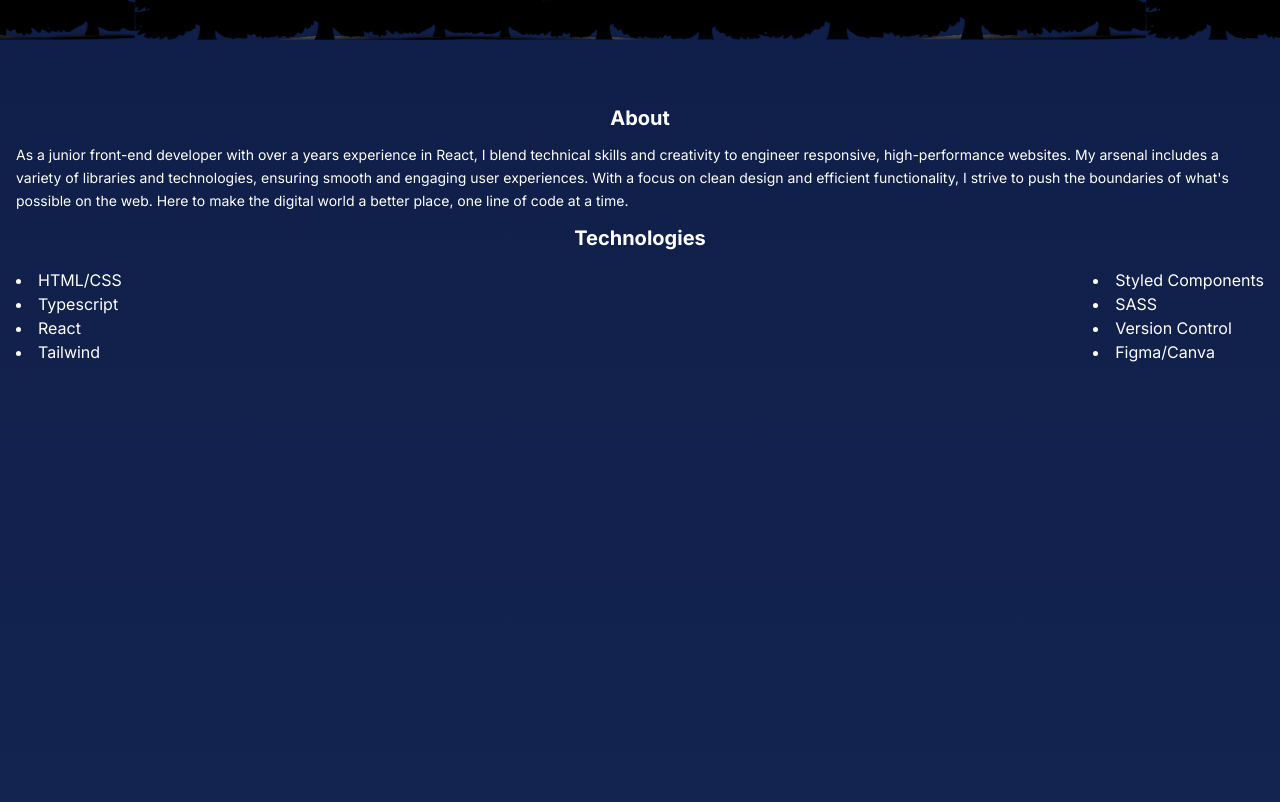
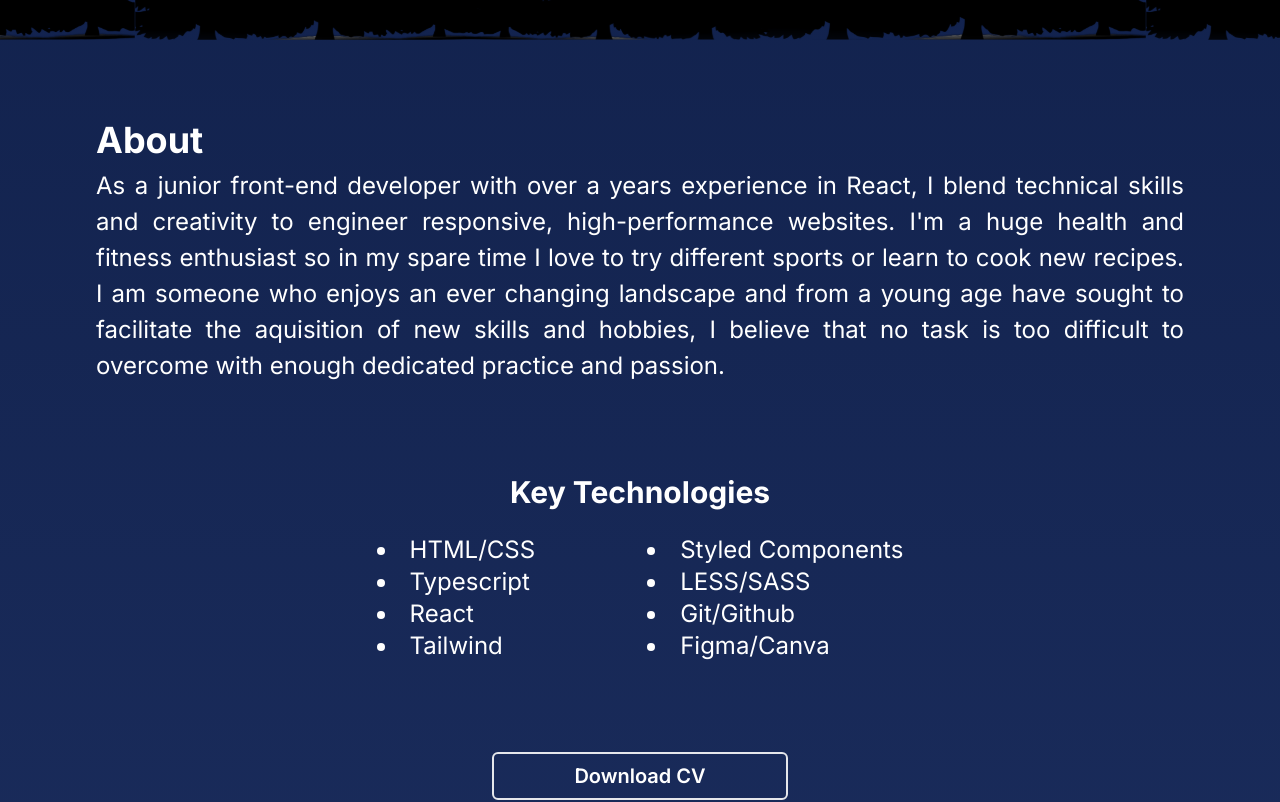
Before and after one commit to DavidJJennings/Portfolio-Website, a React (Vite) app: page / in a window 1280 px wide. Shown: the part 1560-2362 px from the top of the page. Built offline with nearby package versions, Linux system fonts and the light colour scheme.

Commit message:
About page completed and responsive, next is the projects section

```diff
--- a/src/App.tsx
+++ b/src/App.tsx
@@ -1,7 +1,8 @@
 import Hero from "./Components/Hero/Hero";
 import Nav from "./Components/Nav/Nav";
+import Projects from "./Components/Projects/Projects";
 import About from "./Components/Skills/About";
-import Skills from "./Components/Skills/Parallax";
+import Parallax from "./Components/Skills/Parallax";
 
 function App() {
   return (
@@ -14,16 +15,15 @@ function App() {
       </section>
 
       <section id="Skills/Technologies" className="h-screen snap-center">
-        <Skills />
+        <Parallax text={"Skills"} />
       </section>
-      <section id="Skills/Technologies" className="h-screen snap-center">
+      <section className="h-screen snap-center">
         <About />
       </section>
       <section id="Projects" className="h-screen snap-center">
-        Project1
+        <Parallax text={"Projects"} />
       </section>
-      <section className="h-screen snap-center">Project1</section>
-      <section className="h-screen snap-center">Project1</section>
+      <Projects />
       <section id="Contact" className="h-screen snap-center">
         Contact
       </section>
--- a/src/Components/Nav/Menu/Menu.tsx
+++ b/src/Components/Nav/Menu/Menu.tsx
@@ -32,7 +32,7 @@ const Menu = () => {
         },
       },
       closed: {
-        clipPath: `circle(${circleRadius} at 50px 50px)`, // Ensuring correct syntax here
+        clipPath: `circle(${circleRadius} at 40px 50px)`, // Ensuring correct syntax here
         transition: {
           type: "spring",
           stiffness: 400,
--- a/src/Components/Nav/Menu/ToggleBtn.tsx
+++ b/src/Components/Nav/Menu/ToggleBtn.tsx
@@ -10,7 +10,7 @@ const ToggleBtn: React.FC<Props> = (props) => {
   return (
     <button
       onClick={() => setOpen((prev) => !prev)}
-      className=" left-[50px] top-[50px] w-[30px] sm:w-[35px] md:w-[40px] lg:w-[50px] xl:w-[55px] 2xl:w-[65px] aspect-square rounded-full fixed -translate-x-[50%] -translate-y-[50%] flex items-center justify-center z-50"
+      className=" left-[40px] top-[50px] w-[30px] sm:w-[35px] md:w-[40px] lg:w-[50px] xl:w-[55px] 2xl:w-[65px] aspect-square rounded-full fixed -translate-x-[50%] -translate-y-[50%] flex items-center justify-center z-50"
     >
       <svg
         height="100%"
--- /dev/null
+++ b/src/Components/Projects/Projects.tsx
@@ -0,0 +1,18 @@
+const Projects = () => {
+  const projects = [
+    {
+      id: 1,
+      title: "Kick It",
+      description:
+        "A hip eCommerce store for footwear enthusiasts looking to add the most sought after trainers to their prized collections.",
+      technologies: [
+        { name: "React", image: "/React-Icon.svg" },
+        { name: "Tailwind", image: "/Tailwind-Icon.svg" },
+        { name: "Context-API", image: "/Context-API-Icon.svg" },
+      ],
+    },
+  ];
+
+  return <div>Projects</div>;
+};
+export default Projects;
--- a/src/Components/Skills/About.tsx
+++ b/src/Components/Skills/About.tsx
@@ -1,37 +1,83 @@
+import { motion, useInView } from "framer-motion";
+import { useRef } from "react";
+
 const About = () => {
+  const ref = useRef(null);
+  const isInView = useInView(ref, { once: true });
+  const textVariants = {
+    initial: { opacity: 0 },
+
+    animate: {
+      opacity: 1,
+      transition: {
+        duration: 1,
+        staggerChildren: 0.75,
+      },
+    },
+  };
   return (
-    <div className="flex flex-col w-full h-full p-16 px-4">
-      <div className="flex flex-col w-full items-center justify-center">
-        <h2 className="font-bold text-xl mb-3 text-center">About</h2>
-        <p className="text-left text-sm leading-relaxed">
-          As a junior front-end developer with over a years experience in React,
-          I blend technical skills and creativity to engineer responsive,
-          high-performance websites. My arsenal includes a variety of libraries
-          and technologies, ensuring smooth and engaging user experiences. With
-          a focus on clean design and efficient functionality, I strive to push
-          the boundaries of what's possible on the web. Here to make the digital
-          world a better place, one line of code at a time.
+    <div
+      ref={ref}
+      className="relative flex flex-col w-full h-full justify-center p-10 pt-12 x-sm:pt-20 px-4 xx-sm:px-10 x-sm:px-12 lg:px-12"
+    >
+      <motion.div
+        variants={textVariants}
+        initial={"initial"}
+        animate={isInView ? "animate" : "initial"}
+        className="relative flex flex-col w-full h-full items-center justify-between sm:gap-y-8"
+      >
+        <motion.div
+          className="flex flex-col items-center justify-center gap-y-2 x-sm:w-full x-sm:items-start lg:px-12 "
+          variants={textVariants}
+        >
+          <h2 className="font-bold text-xl md:text-2xl lg:text-3xl xl:text-4xl">
+            About
+          </h2>
+          <p className=" text-justify text-base leading-7 x-sm:leading-8 sm:leading-7 lg:leading-8  xl:leading-9 lg:text-xl xl:text-2xl 2xl:text-3xl ">
+            As a junior front-end developer with over a years experience in
+            React, I blend technical skills and creativity to engineer
+            responsive, high-performance websites. I'm a huge health and fitness
+            enthusiast so in my spare time I love to try different sports or
+            learn to cook new recipes. I am someone who enjoys an ever changing
+            landscape and from a young age have sought to facilitate the
+            aquisition of new skills and hobbies, I believe that no task is too
+            difficult to overcome with enough dedicated practice and passion.
           </p>
-      </div>
-      <div className="flex flex-col w-full">
-        <h2 className="font-bold text-xl mb-4 text-center mt-3">
-          Technologies
-        </h2>
-        <div className="flex w-full justify-between">
-          <ul className=" list-disc list-inside">
+        </motion.div>
+
+        <motion.div
+          variants={textVariants}
+          className="hidden sm:flex sm:flex-col sm:w-full"
+        >
+          <h3 className="font-bold text-xl mb-4 text-center md:mb-6 lg:text-2xl xl:text-3xl">
+            Key Technologies
+          </h3>
+          <div className="flex w-full justify-around md:justify-center gap-x-28">
+            <ul className=" list-disc list-inside lg:text-xl xl:text-2xl">
               <li>HTML/CSS</li>
               <li>Typescript</li>
               <li>React</li>
               <li>Tailwind</li>
             </ul>
-          <ul className=" list-disc list-inside">
+            <ul className=" list-disc list-inside lg:text-xl xl:text-2xl">
               <li>Styled Components</li>
-            <li>SASS</li>
-            <li>Version Control</li>
+              <li>LESS/SASS</li>
+              <li>Git/Github</li>
               <li>Figma/Canva</li>
             </ul>
           </div>
-      </div>
+        </motion.div>
+        <motion.a
+          variants={textVariants}
+          className="w-1/2 md:w-1/3 lg:w-1/4"
+          href="David Jennings CV.pdf"
+          download={"David Jennings CV"}
+        >
+          <button className="bg-transparent border-2 w-full rounded-md py-2 2xl:py-2 text-sm  font-semibold md:text-lg lg:text-xl 2xl:text-2xl hover:opacity-50">
+            Download CV
+          </button>
+        </motion.a>
+      </motion.div>
     </div>
   );
 };
--- a/src/Components/Skills/Parallax.tsx
+++ b/src/Components/Skills/Parallax.tsx
@@ -1,7 +1,11 @@
 import { motion, useScroll, useTransform } from "framer-motion";
 import { useRef } from "react";
 
-const Skills = () => {
+type Props = {
+  text: string;
+};
+
+const Parallax: React.FC<Props> = ({ text }) => {
   const ref = useRef(null);
   const { scrollYProgress } = useScroll({
     target: ref,
@@ -17,9 +21,13 @@ const Skills = () => {
         style={{ y: textPosition }}
         className="h-1/3 flex items-center justify-center text-center text-3xl font-bold pt-20 lg:text-4xl xl:text-5xl"
       >
-        <h2>
-          Skills & <br /> Technologies
-        </h2>
+        {text === "Skills" ? (
+          <h2>
+            Skills &amp; <br /> Technology{" "}
+          </h2>
+        ) : (
+          <h2>My Projects</h2>
+        )}
       </motion.div>
       <motion.div className="absolute w-full h-full bg-contain bg-center bg-repeat-x bg-Tree-Bg-Mobile md:bg-Tree-Bg-Tablet bottom-0 z-30"></motion.div>
       <motion.div
@@ -35,4 +43,4 @@ const Skills = () => {
     </div>
   );
 };
-export default Skills;
+export default Parallax;
--- a/tailwind.config.js
+++ b/tailwind.config.js
@@ -15,6 +15,7 @@ export default {
       },
       screens: {
         "x-sm": "480px",
+        "xx-sm": "400px",
       },
     },
   },
```
Also changed, not shown: 1 other file (tests, documents, lock files or other folders). Lines whose indentation alone changed are shown as unchanged.
